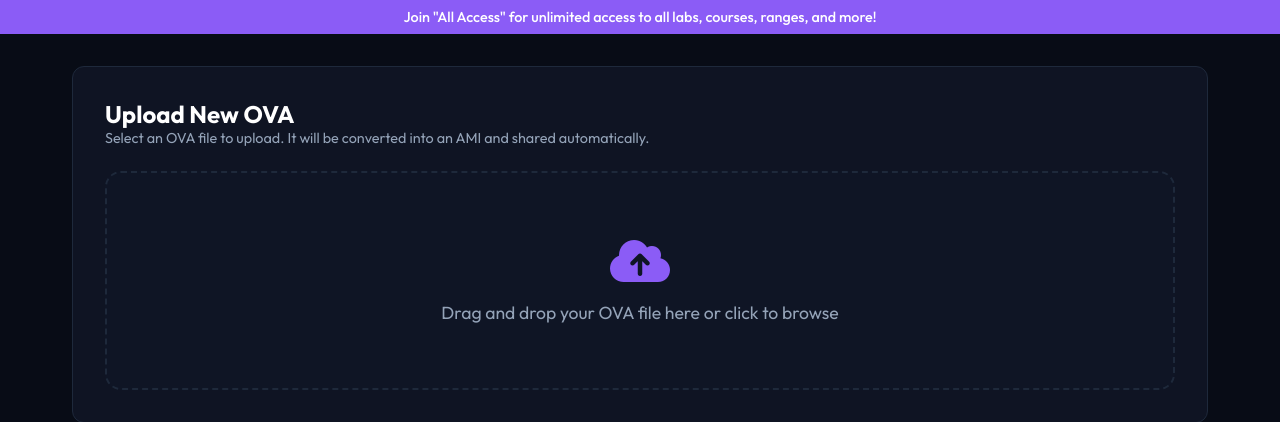
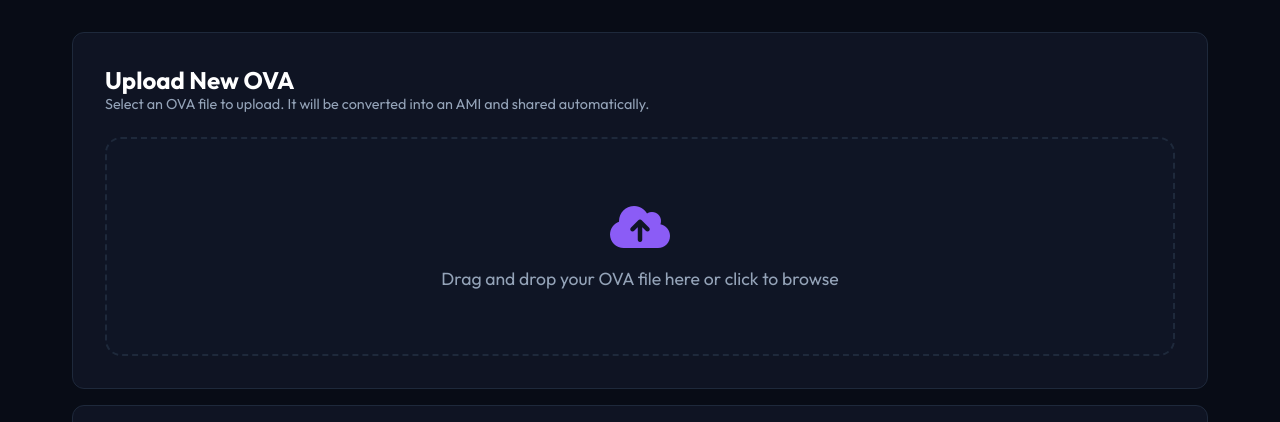
Before and after one commit to TeneBrae93/upload_hacksmarter, a Flask app: page /dashboard in a window 1280 px wide. Shown: the top 422 px of the page. Run offline with Flask 3, Linux system fonts and the light colour scheme; the visitor is signed in with stand-in values (Sample User, id 1); data that the repository does not hold is empty.

Commit message:
ui updates

```diff
--- a/templates/base.html
+++ b/templates/base.html
@@ -10,9 +10,6 @@
     <meta name="csrf-token" content="{{ csrf_token() }}">
 </head>
 <body>
-    <div class="promo-banner">
-        Join "All Access" for unlimited access to all labs, courses, ranges, and more!
-    </div>
     {% if current_user.is_authenticated and current_user.mfa_enabled %}
     <nav>
         <h1>Hack Smarter</h1>
```
